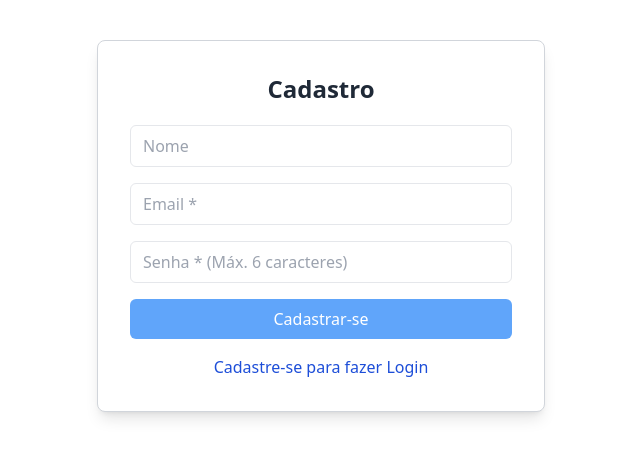
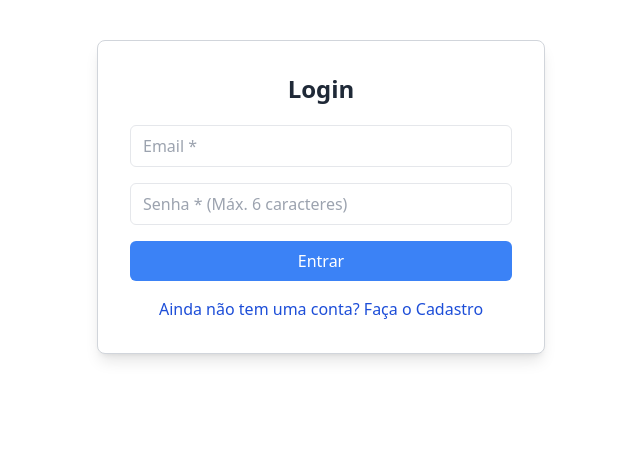
Before and after one commit to IsaqueMassitela/M-S-Frontend, a React (Vite) app: page / in a window 1280 px wide. Shown: the top 458 px of the page, without its empty margins (319-959 px from the left). Built offline with nearby package versions, Linux system fonts and the light colour scheme.

Commit message:
fix: "alteracao de pagina principal cadastro para login

```diff
--- a/src/App.jsx
+++ b/src/App.jsx
@@ -1,12 +1,13 @@
 import {BrowserRouter, Routes, Navigate, Route} from "react-router-dom"
-import Cadastro from "./Pages/Cadastro";
 import Login from "./Pages/Login/login";
+import Cadastro from "./Pages/Cadastro/cadastro";
+
 function App() {
   return (
     <BrowserRouter>
       <Routes>
-        <Route path="/" element={<Cadastro/>} />
-        <Route path="/login" element={<Login/>} />
+        <Route path="/" element={<Login/>} />
+        <Route path="/Cadastro" element={<Cadastro/>} />
       </Routes>
     </BrowserRouter>
   );
--- a/src/Pages/Cadastro/index.jsx
+++ b/src/Pages/Cadastro/cadastro.jsx
@@ -102,7 +102,7 @@ function Cadastro() {
         </button>
       </form>
 
-      <Link to="/login" className="text-blue-700 hover:underline mt-4 block text-center">
+      <Link to="/" className="text-blue-700 hover:underline mt-4 block text-center">
         Cadastre-se para fazer Login
       </Link>
     </div>
--- a/src/Pages/Login/login.jsx
+++ b/src/Pages/Login/login.jsx
@@ -85,7 +85,7 @@ function Login() {
         </button>
       </form>
 
-      <Link to="/" className="text-blue-700 hover:underline mt-4 block text-center">
+      <Link to="Cadastro" className="text-blue-700 hover:underline mt-4 block text-center">
         Ainda não tem uma conta? Faça o Cadastro
       </Link>
     </div>
```
